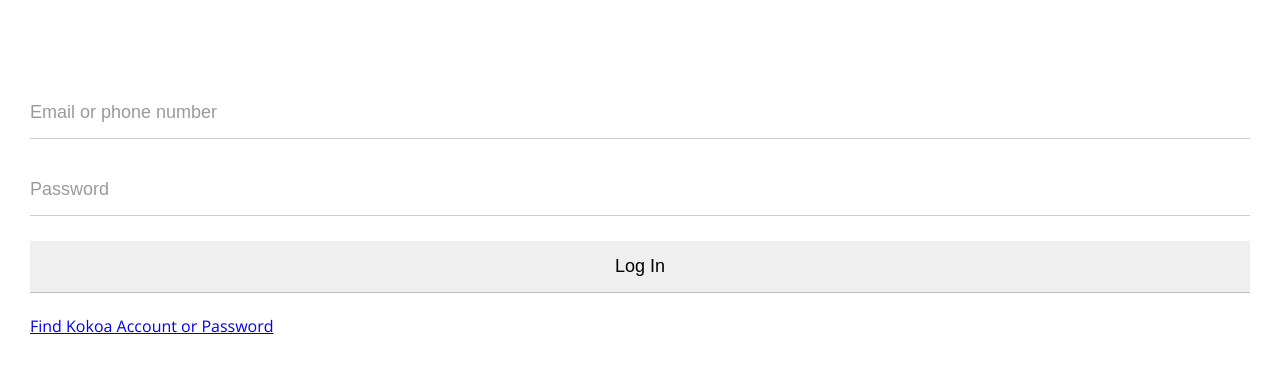
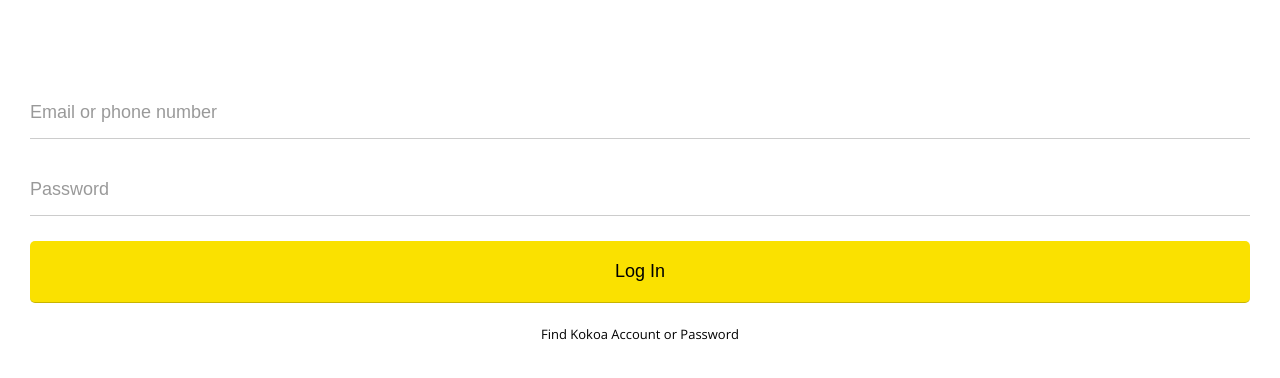
Before and after one commit to leejungho-homa/kakao-clone, a plain HTML site: page index.html in a window 1280 px wide. Shown: the part 180-558 px from the top of the page. Drawn offline with nearby package versions, Linux system fonts and the light colour scheme.

Commit message:
set index html
2

```diff
--- a/css/styles.css
+++ b/css/styles.css
@@ -1,5 +1,6 @@
 @import url("https://fonts.googleapis.com/css2?family=Open+Sans:wght@400;700&display=swap");
 @import "reset.css";
+@import "variables.css";
 @import "status-bar.css";
 
 body {
@@ -33,10 +34,31 @@
   font-size: 18px;
   border-bottom: 1px solid rgba(0, 0, 0, 0.2);
   margin-bottom: 25px;
+  transition: border-color 0.3s ease-in-out;
 }
+
+#login-form input:not([type="submit"]) {
+  border-bottom: 1px solid rgba(0, 0, 0, 0.2);
+  transition: border-color 0.3s ease-in-out;
+}
+
 #login-form input::placeholder {
   color: rgba(0, 0, 0, 0.4);
 }
 #login-form input:focus {
-  border-color: rgba(0, 0, 0, 0.4);
+  border-color: var(--yellow);
 }
+
+#login-form input[type="submit"] {
+  background-color: var(--yellow);
+  cursor: pointer;
+  padding: 20px 0px;
+  border-radius: 5px;
+}
+
+#login-form a {
+  text-align: center;
+  text-decoration: none;
+  color: inherit;
+  font-size: 13px;
+}
--- /dev/null
+++ b/css/variables.css
@@ -0,0 +1,3 @@
+:root {
+  --yellow: #fae100;
+}
```
